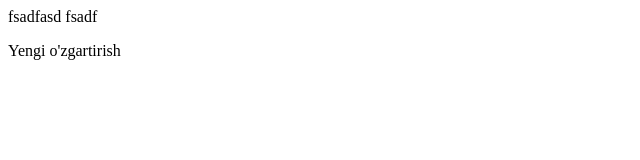
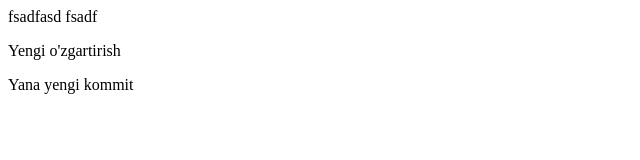
Before and after one commit to setuz/test, a plain HTML site: page index.html in a window 1280 px wide. Shown: the whole page, without its empty margins (0-640 px from the left). Drawn offline with Linux system fonts and the light colour scheme.

Commit message:
Second commit

```diff
--- a/index.html
+++ b/index.html
@@ -5,5 +5,7 @@
 <body>
 fsadfasd fsadf
 <p>Yengi o'zgartirish</p>
+
+<span>Yana yengi kommit</span>
 </body>
 </html>
```
